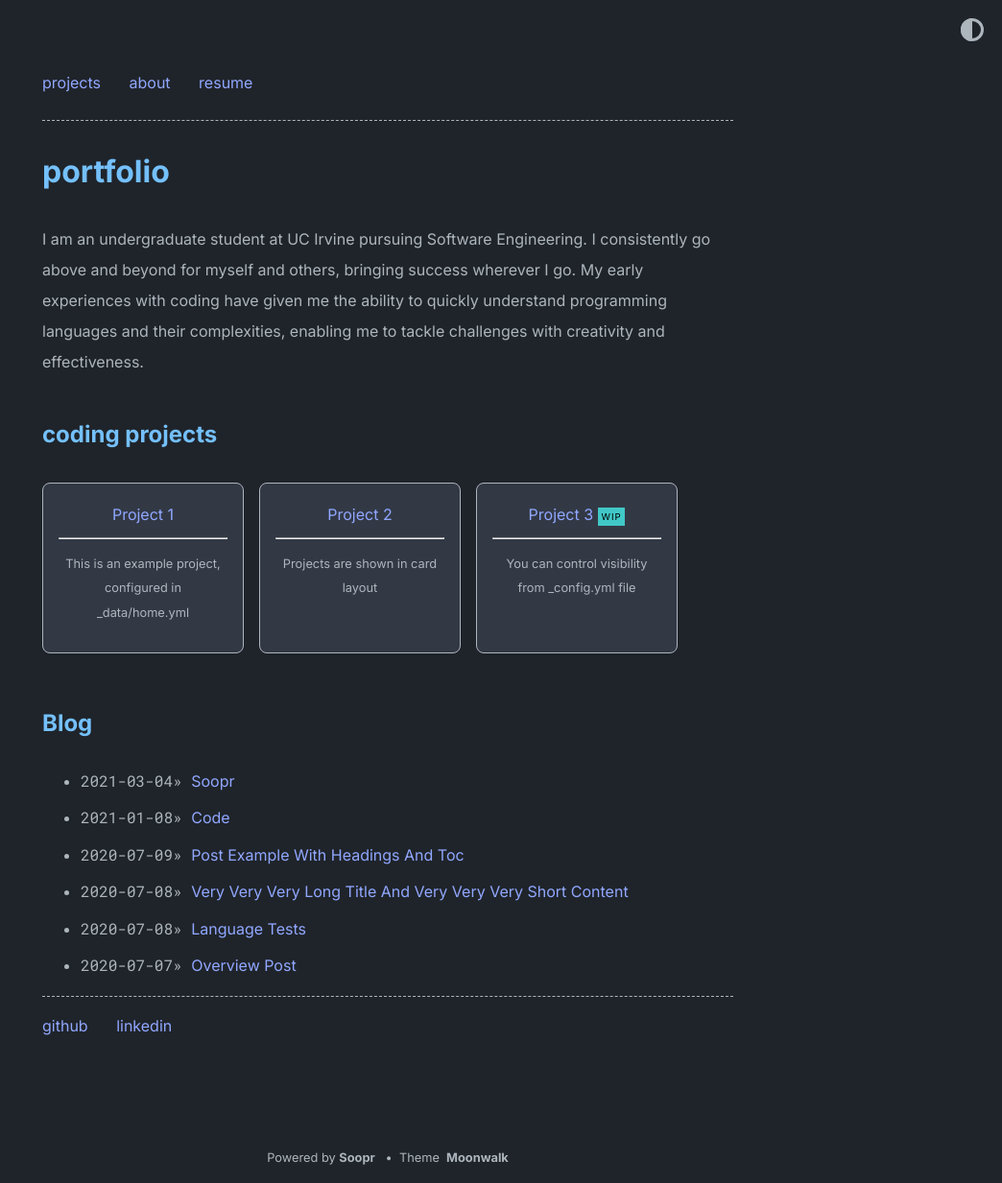
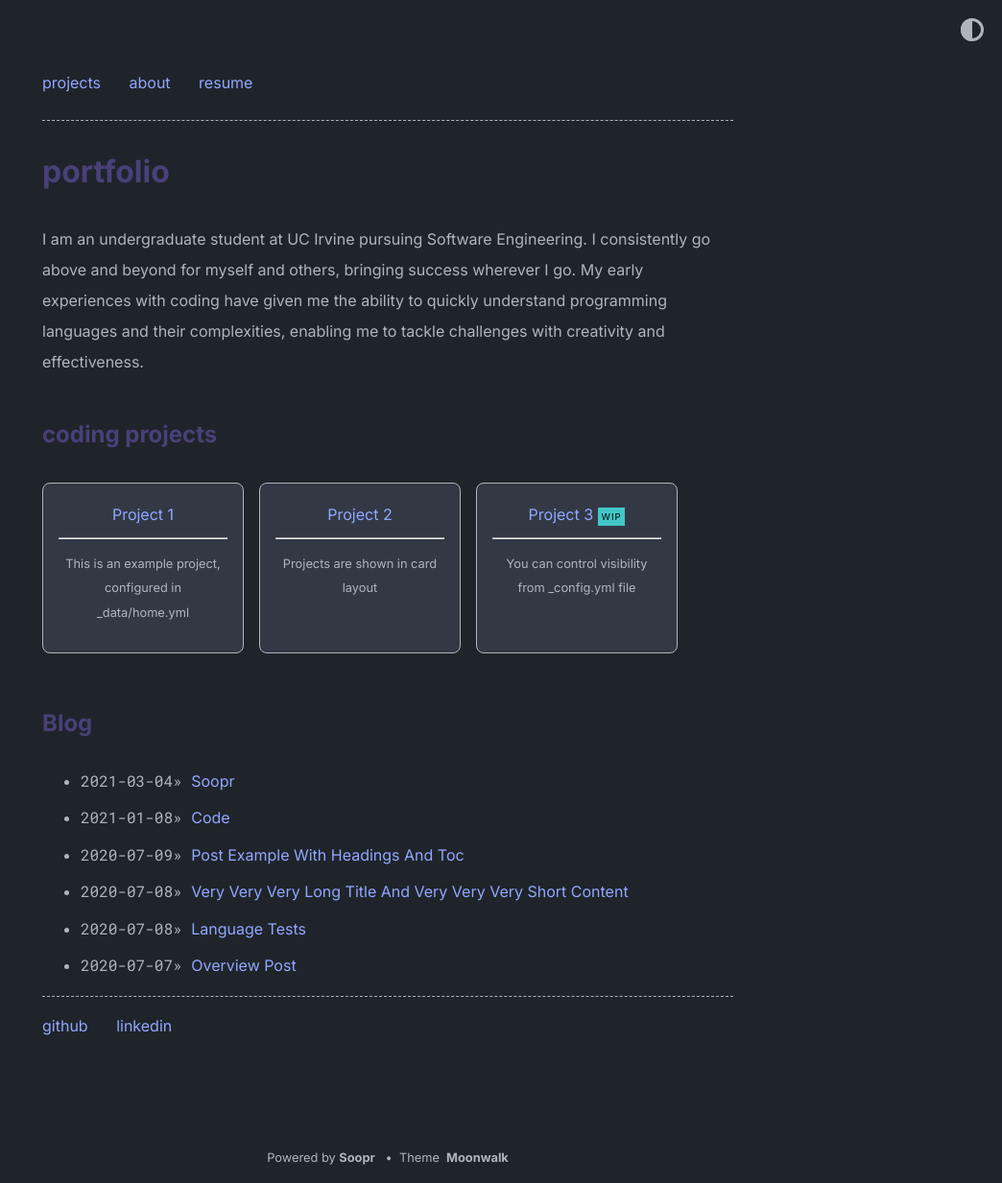
Before and after one commit to jshields06/jshields06.github.io, a Jekyll site: the page built from index.md, in a window 1280 px wide. Shown: the whole page at 96% size, without its empty margins (236-1280 px from the left). Built offline with Jekyll 4.4.1, drawn with Linux system fonts in a browser that asks for light colours.

Commit message:
change heading color

```diff
--- a/_sass/moonwalk.scss
+++ b/_sass/moonwalk.scss
@@ -78,8 +78,8 @@ img {
 }
 // -------------- THEME SWITCHER -------------- //
 @mixin dark-appearance {
-  html, body  {
-      --headings: #74c0fc;
+    html, body {
+        --headings: #494079;
         --links: #91A7FF;
         --highlight: #41C7C7;
         --bg: #1f242A;
@@ -88,7 +88,9 @@ img {
         --text-secondary: #9CA3AF;
         --code-text: #91A7FF;
         --share-text: #C4C4C4;
-  };
+    }
+
+    ;
 }
 
 html[data-theme="dark"] { @include dark-appearance; }
```
Lines whose indentation alone changed are shown as unchanged.
